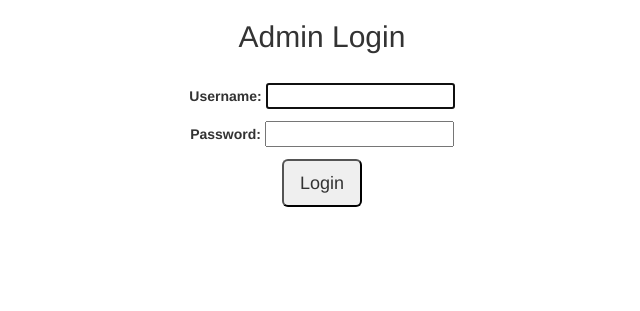
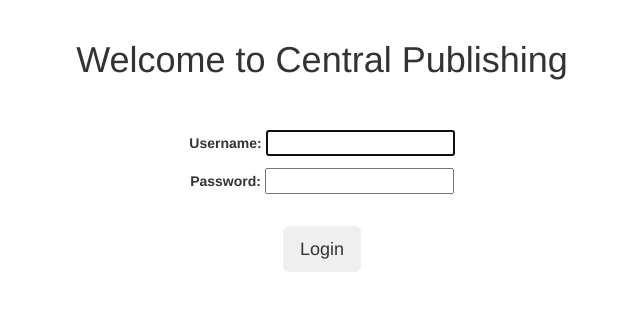
Before and after one commit to annakertesz/centralNew, a Django app: page /login/ in a window 1280 px wide. Shown: the top 311 px of the page, without its empty margins (318-958 px from the left). Run offline with Django 3.2, Linux system fonts and the light colour scheme; some libraries are stand-ins or nearby versions.

Commit message:
Logging out goes to normal login page not admin; fix rare music player crash; make edit song input nicer

```diff
--- a/central_publishing_new/urls.py
+++ b/central_publishing_new/urls.py
@@ -26,7 +26,7 @@ urlpatterns = [
     url(r'^api/', include('collection.urls')),
     url(r'^home/$', views.home, name='home'),
     url(r'^login/$', auth_views.login, name='login'),
-    url(r'^logout/$', auth_views.logout, name='logout'),
+    url(r'^logout/$', views.log_user_out, name='logout'),
     url(r'^$', RedirectView.as_view(url='/home')),
     url(r'^media/(?P<path>.*)$', django.views.static.serve, {'document_root': settings.MEDIA_ROOT}),
     url(r'^admin/', admin.site.urls),
--- a/static/css/elements.css
+++ b/static/css/elements.css
@@ -116,6 +116,10 @@
     background-color: transparent; !important;
 }
 
+.edit_modal_input {
+    width: 100%;
+}
+
 .player_btn{
     background-color: transparent;
     color: dimgrey;
--- a/static/js/site/music_player.js
+++ b/static/js/site/music_player.js
@@ -62,7 +62,7 @@ const initMusicPlayer = function() {
 
     // Recalculate waweform on window resize
     $(window).resize(function() {
-        if (musicPlayerMediaURL !== null && isWaveSurferLoading === false) {
+        if (musicPlayerMediaURL !== undefined && musicPlayerMediaURL !== null && isWaveSurferLoading === false) {
             wavesurfer.empty();
             wavesurfer.drawBuffer();
         }
--- a/templates/registration/login.html
+++ b/templates/registration/login.html
@@ -3,17 +3,19 @@
 <html lang="en">
 <head>
     <meta charset="UTF-8">
-    <title>Central Admin</title>
+    <title>Central Publishing</title>
     <link rel="stylesheet" href="{% static 'css/bootstrap.min.css' %}">
 </head>
 <body>
     <div class="text-center">
-        <h2>Admin Login</h2>
         <br>
+        <h1>Welcome to Central Publishing</h1>
+        <br><br>
         <form method="post">
             {% csrf_token %}
             {{ form.as_p }}
-            <button class="btn-lg" type="submit">Login</button>
+            <br>
+            <button class="btn btn-lg" type="submit">Login</button>
         </form>
     </div>
 </body>
```
Also changed, not shown: collection/views.py (+6 -1 lines), templates/collection/browser/browser.html (+6 -6 lines).
